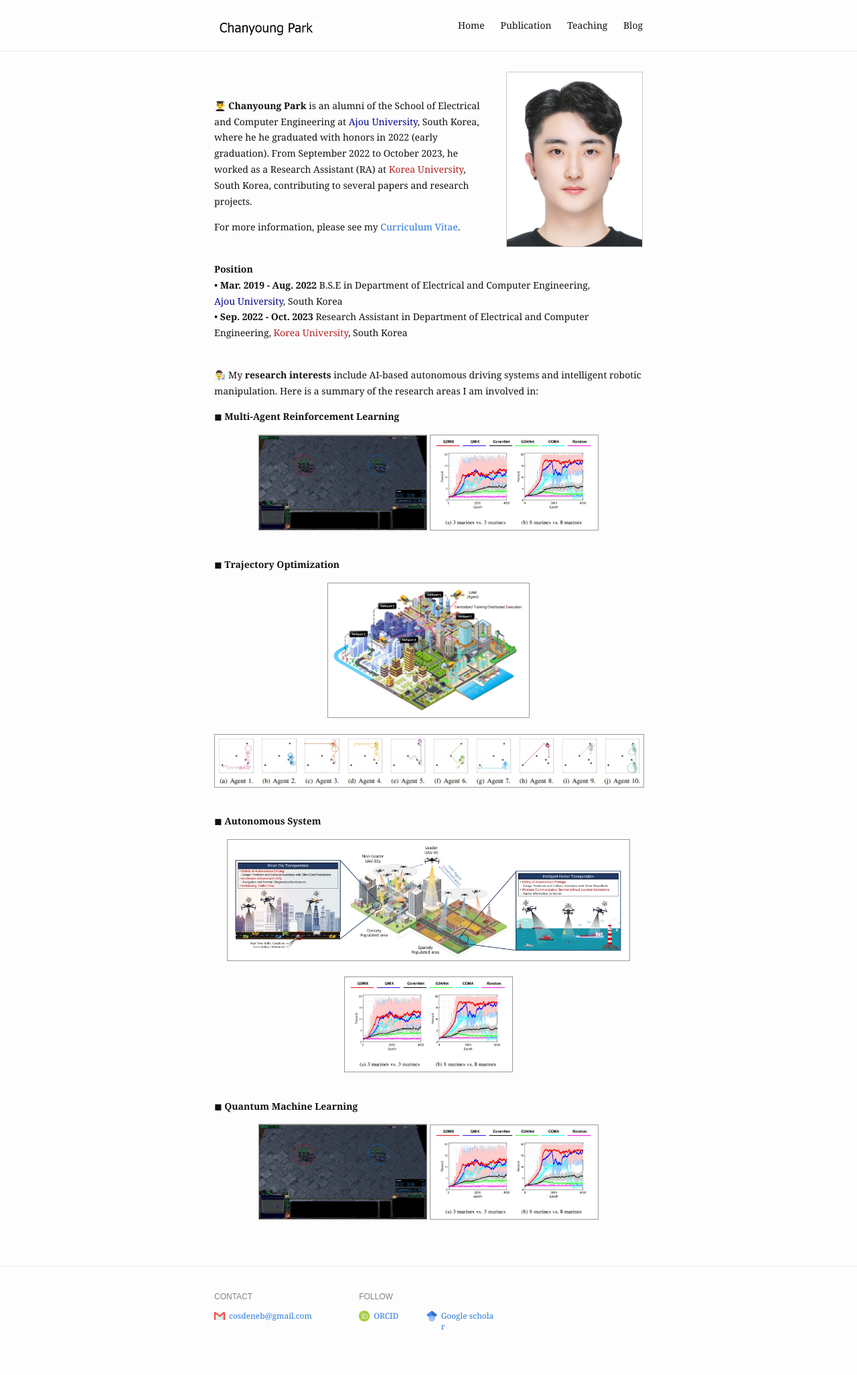
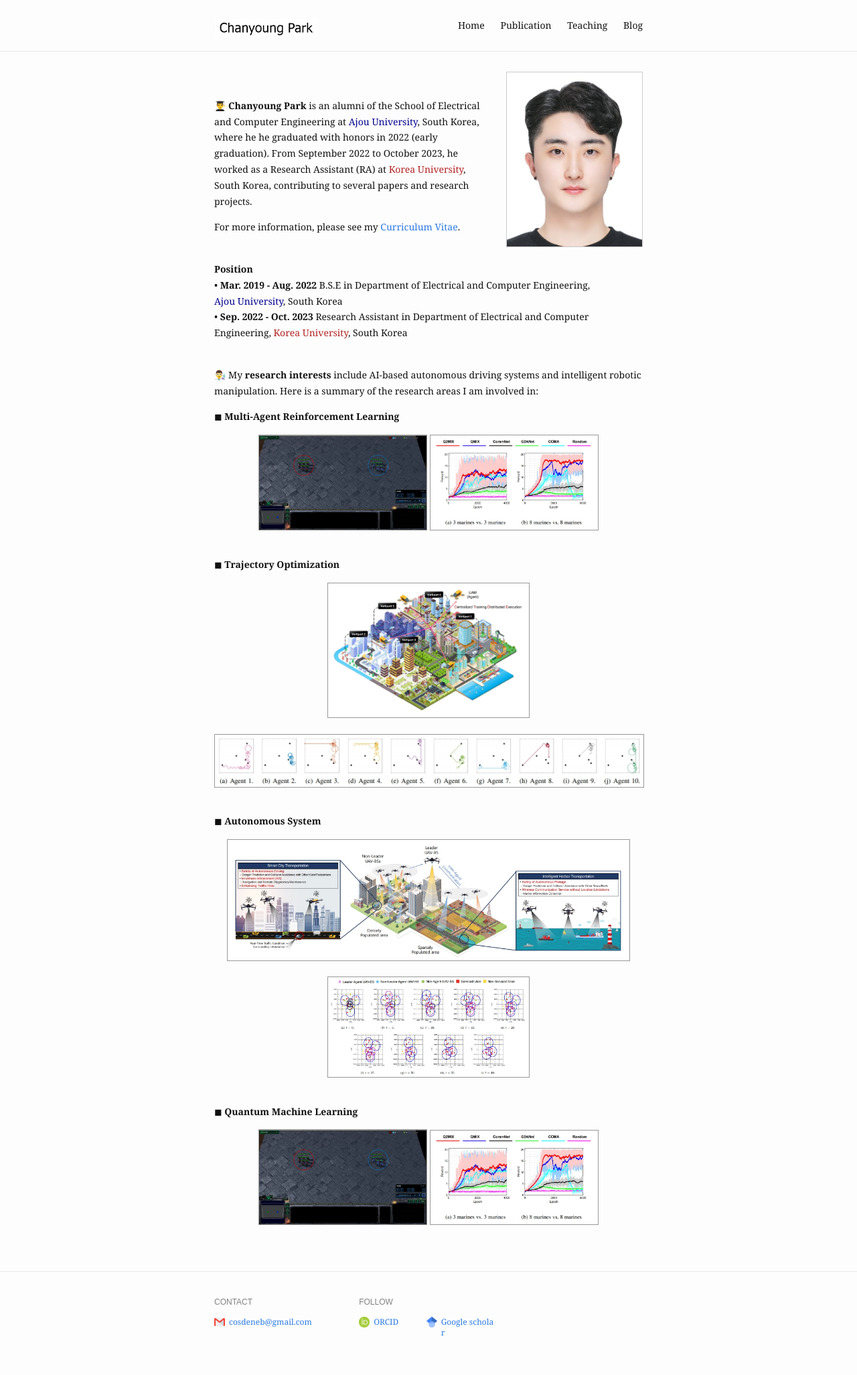
Before and after one commit to cosdeneb/cosdeneb.github.io, a Jekyll site: the page built from index.md, in a window 1280 px wide. Shown: the whole page at 67% size. Built offline with Jekyll 4.4.1, drawn with Linux system fonts in a browser that asks for light colours.

Commit message:
Update index.md

```diff
--- a/index.md
+++ b/index.md
@@ -59,7 +59,7 @@ profile_picture:
   </div>
   <br/>
   <div style="text-align : center;">
-    <img src="{{ "/assets/img/paper/smac_reward.jpg" | absolute_url }}" width=250 class="post-pic"/>
+    <img src="{{ "/assets/img/paper/pos.jpg" | absolute_url }}" width=300 class="post-pic"/>
   </div>
   <br/>
 </p>
```
